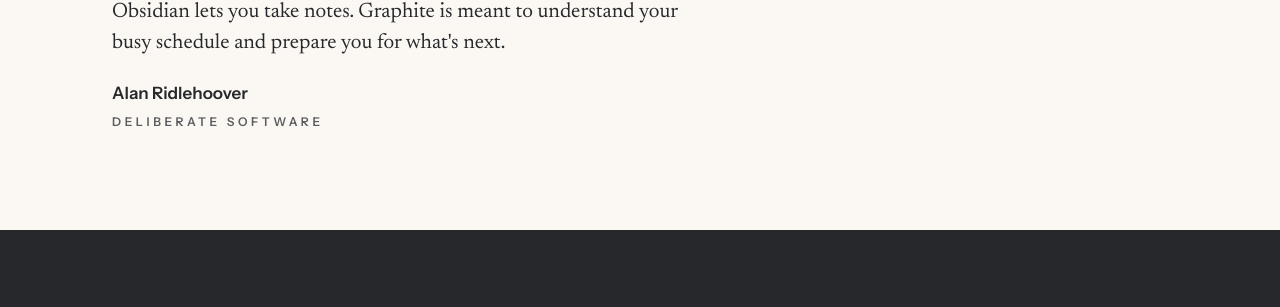
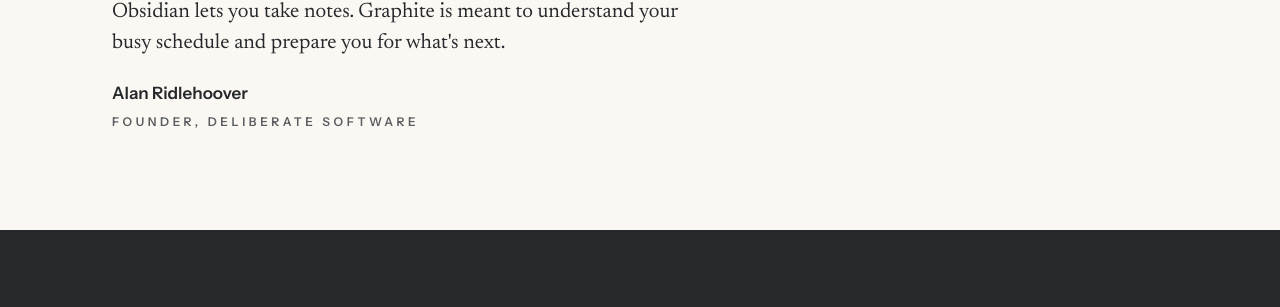
Before and after one commit to deliberate-software/deliberate-software.github.io, a Jekyll site: the page built from index.html, in a window 1280 px wide and 900 px high, scrolled down 3475 px. Shown: the part 163-470 px from the top of the window. Built offline with Jekyll 4.4.1, drawn with Linux system fonts in a browser that asks for light colours.

Commit message:
Add Founder to the signature
Co-Authored-By: Claude Opus 5.5 <noreply@anthropic.com>

```diff
--- a/index.html
+++ b/index.html
@@ -90,7 +90,7 @@ layout: default
       <p>I've kept notes in most of the apps you know. Notion never felt nimble to me: getting a note in and organized always felt cumbersome. Agenda feels much faster, and it knows your calendar, which is great, but your data is locked in their database. Obsidian is both fast and plain text, but it doesn't know your day or provide context for your next note.</p>
       <p>I want all of it at once. Note taking that feels as fast as Obsidian. An app that knows my day, like Agenda. AI that helps without being in my face. And notes that live outside the editor, where I can use them as I see fit and keep them wherever I want.</p>
       <p>Obsidian lets you take notes. Graphite is meant to understand your busy schedule and prepare you for what's next.</p>
-      <p class="note__sign">Alan Ridlehoover<br><span class="eyebrow eyebrow--tight">Deliberate Software</span></p>
+      <p class="note__sign">Alan Ridlehoover<br><span class="eyebrow eyebrow--tight">Founder, Deliberate Software</span></p>
     </div>
   </div>
 </section>
```
